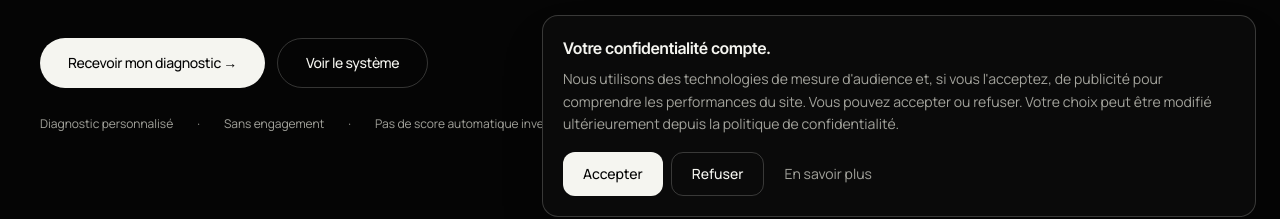
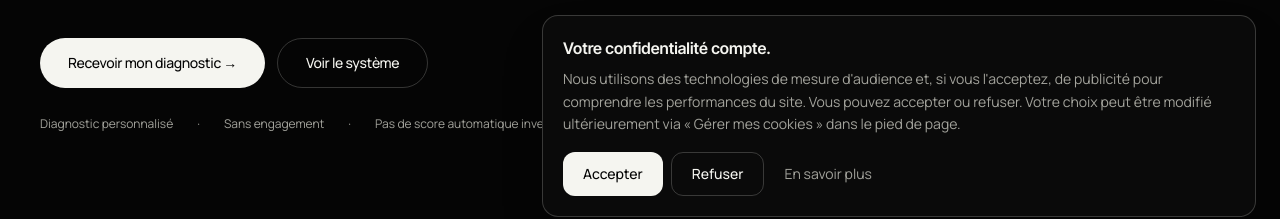
Before and after one commit to mathieumilo3-bot/-generation-capable, a Next.js app in the folder site-vitrine/: page / in a window 1280 px wide. Shown: the part 559-778 px from the top of the page. Built offline with nearby package versions, Linux system fonts and the light colour scheme; no server answers.

Commit message:
fix(consent): point to footer cookie settings

```diff
--- a/site-vitrine/src/components/ConsentBanner.tsx
+++ b/site-vitrine/src/components/ConsentBanner.tsx
@@ -43,8 +43,7 @@ export function ConsentBanner() {
       <p className="mt-2 max-w-2xl text-sm leading-relaxed text-[var(--color-muted)]">
         Nous utilisons des technologies de mesure d&apos;audience et, si vous
         l&apos;acceptez, de publicité pour comprendre les performances du site.
-        Vous pouvez accepter ou refuser. Votre choix peut être modifié
-        ultérieurement depuis la politique de confidentialité.
+        Vous pouvez accepter ou refuser. Votre choix peut être modifié ultérieurement via « Gérer mes cookies » dans le pied de page.
       </p>
       <div className="mt-4 flex flex-col gap-2 sm:flex-row sm:items-center">
         <button
```
